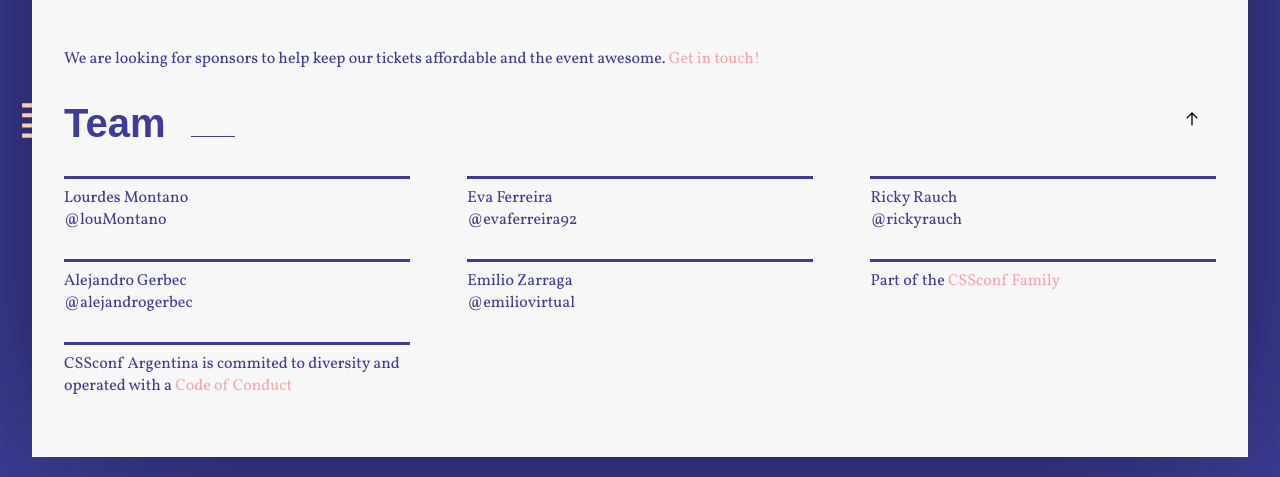
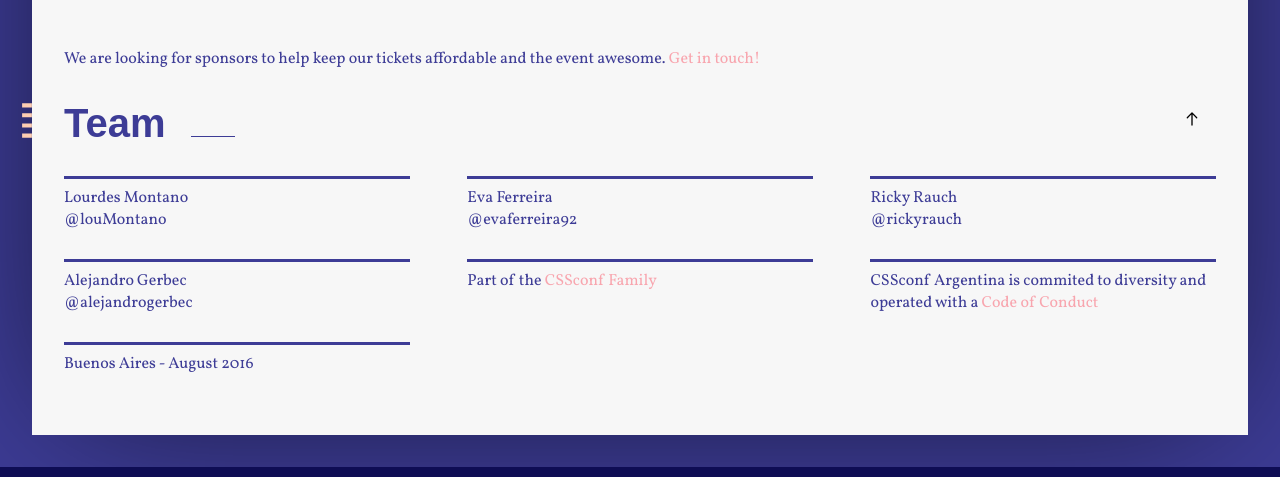
Before and after one commit to cssconfar/conf-site, a website: page index.html in a window 1280 px wide. Shown: the part 3600-4077 px from the top of the page. Drawn offline with nearby package versions, Linux system fonts and the light colour scheme; some packages are replaced by stand-ins of ours; a script that the page names is missing; a web font is replaced by a local one.

Commit message:
modify team module

```diff
--- a/index.html
+++ b/index.html
@@ -437,13 +437,11 @@
             <a href="https://twitter.com/alejandrogerbec" class="m-team__link" target="_blank" title="Twitter Alejandro Gerbec">@alejandrogerbec</a>
           </li>
 
-          <li class="m-team__item m-team__random">Emilio Zarraga
-            <a href="https://twitter.com/emiliovirtual" class="m-team__link" target="_blank" title="Twitter Emilio Zarraga">@emiliovirtual</a>
-          </li>
-
           <li class="m-team__item">Part of the <a href="http://cssconf.org/" class="m-team__link--cta" target="_blank" title="CSSconf.org">CSSconf Family</a></li>
 
           <li class="m-team__item">CSSconf Argentina is commited to diversity and operated with a <a href="http://confcodeofconduct.com/" class="m-team__link--cta" target="_blank" title="Code of Conduct">Code of Conduct</a></li>
+
+          <li class="m-team__item">Buenos Aires - August 2016</li>
 
           <li class="m-team__item">
             <svg xmlns="http://www.w3.org/2000/svg" class="m-team__star" viewBox="0 0 55.76 49.51"><path d="M0,24.77H0.7A27.3,27.3,0,0,0,27.88,0,27.3,27.3,0,0,0,55.06,24.76h0A27.3,27.3,0,0,0,27.88,49.51,27.3,27.3,0,0,0,.7,24.76H0Z" fill="#3D3B94"/></svg>
```
